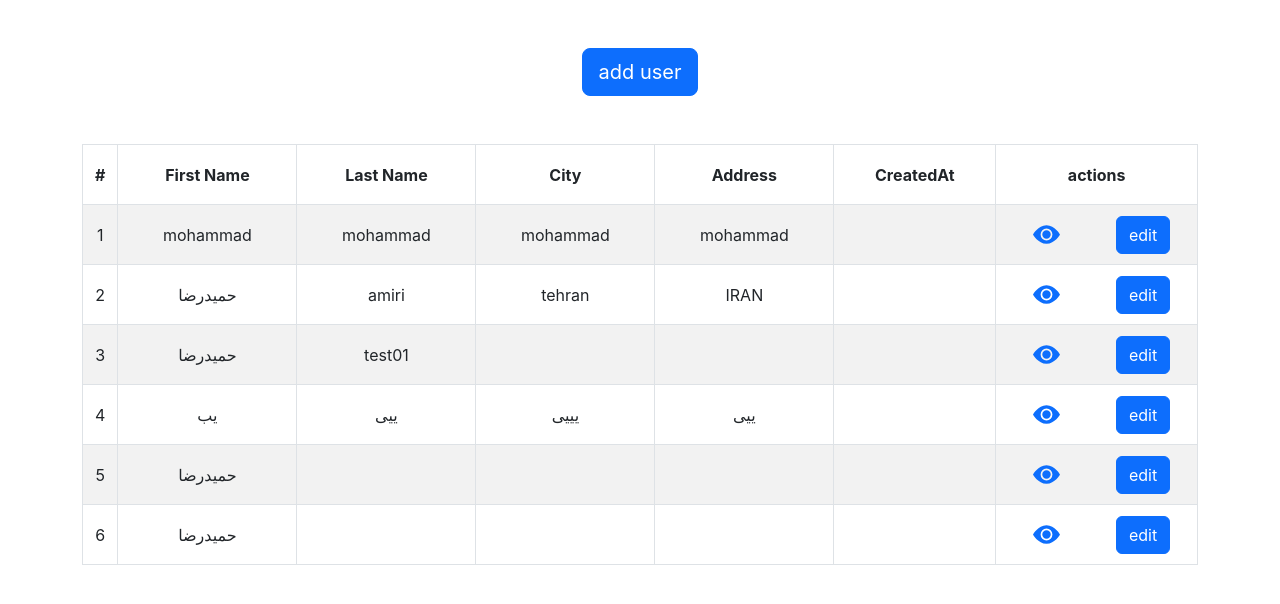
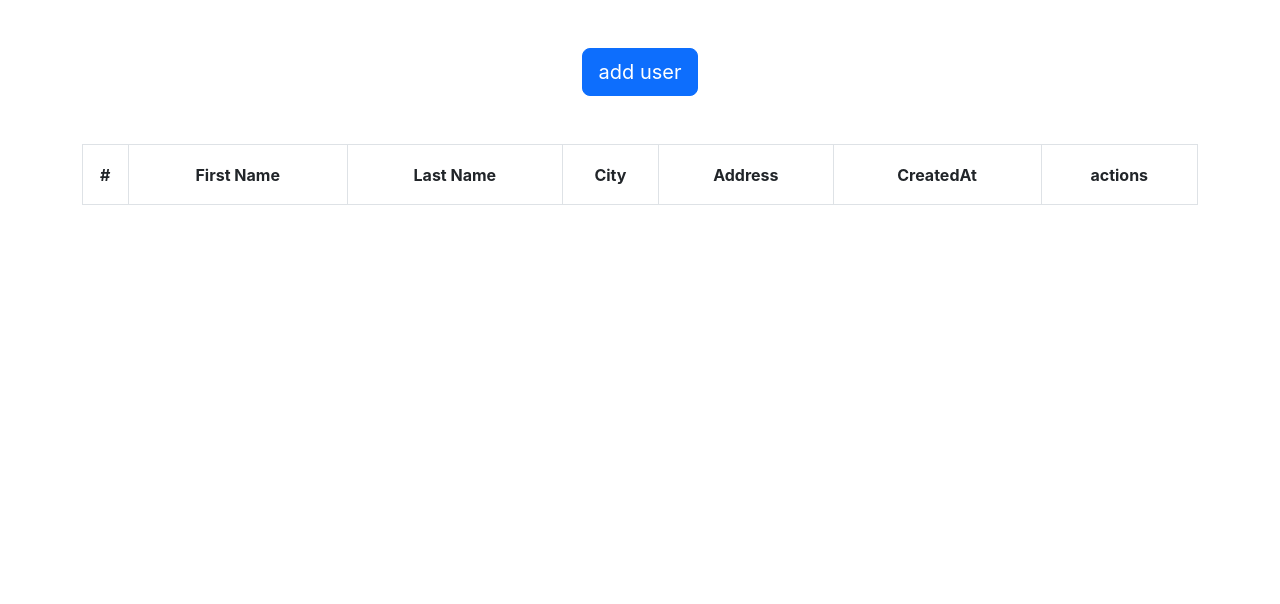
Before and after one commit to hamidrezajalivar/behpardaz-jahan, a React (Create React App) app: page / in a window 1280 px wide. Shown: the top 604 px of the page. Built offline with nearby package versions, Linux system fonts and the light colour scheme; data requests are answered from the project's data file.

Commit message:
Completing the delete component

```diff
--- a/data/db.json
+++ b/data/db.json
@@ -1,46 +1,3 @@
 {
-  "posts": [
-    {
-      "firstName": "mohammad",
-      "lastName": "mohammad",
-      "city": "mohammad",
-      "address": "mohammad",
-      "id": "1"
-    },
-    {
-      "firstName": "حمیدرضا",
-      "lastName": "amiri",
-      "city": "tehran",
-      "address": "IRAN",
-      "id": "wOD5A3Y"
-    },
-    {
-      "firstName": "حمیدرضا",
-      "lastName": "test01",
-      "city": "",
-      "address": "",
-      "id": "bM6toyq"
-    },
-    {
-      "firstName": "یب",
-      "lastName": "ییی",
-      "city": "یییی",
-      "address": "ییی",
-      "id": "Qpv0KwM"
-    },
-    {
-      "firstName": "حمیدرضا",
-      "lastName": "",
-      "city": "",
-      "address": "",
-      "id": "OoZ_NVk"
-    },
-    {
-      "firstName": "حمیدرضا",
-      "lastName": "",
-      "city": "",
-      "address": "",
-      "id": "yOjlOxV"
-    }
-  ]
+  "posts": []
 }
--- a/package.json
+++ b/package.json
@@ -14,6 +14,7 @@
     "react-router": "^6.4.2",
     "react-router-dom": "^6.4.2",
     "react-scripts": "5.0.1",
+    "react-toastify": "^9.0.8",
     "web-vitals": "^2.1.4"
   },
   "scripts": {
--- a/public/index.html
+++ b/public/index.html
@@ -11,7 +11,7 @@
 
   <link rel="manifest" href="%PUBLIC_URL%/manifest.json" />
   <link rel="stylesheet" href="/css/bootstrap.min.css"/>
-  <title>React App</title>
+  <title>حمیدرضا جلیور</title>
 </head>
 
 <body>
--- /dev/null
+++ b/services/config.json
@@ -0,0 +1,6 @@
+
+{
+
+    "userapi": "https://63581241c27556d289368088.mockapi.io/api/v1/users",
+    "localapi": "http://localhost:3001/posts"
+}
--- a/src/components/addUser.js
+++ b/src/components/addUser.js
@@ -19,7 +19,7 @@ const AddUser = () => {
         <Modal.Header closeButton>
           <Modal.Title>add new user</Modal.Title>
         </Modal.Header>
-        <Modal.Body><FormUser setShow={setShow} /></Modal.Body>
+        <Modal.Body><FormUser setShow={setShow} add={true} /></Modal.Body>
 
       </Modal>
     </>
--- a/src/components/formUser.js
+++ b/src/components/formUser.js
@@ -25,7 +25,7 @@ const FormEditUser = (props) => {
         }
 
         setValidated(true);
-
+        if (form.checkValidity() === true) {
             if (props.edit) {
 
                 axios
@@ -34,20 +34,19 @@ const FormEditUser = (props) => {
                     .catch();
 
             }
-        else {
+            else if (props.add) {
                 axios
                     .post("http://localhost:3001/posts", { ...user })
-                .then((res) => console.log("post", res.data))
-                .catch();
 
             }
             props.setShow(false)
 
-
+        }
 
 
 
     };
+    console.log(user);
     return (
         <Form noValidate validated={validated} onSubmit={handleSubmit} >
             <Row className="mb-3">
@@ -79,7 +78,7 @@ const FormEditUser = (props) => {
 
                 <Form.Group as={Col} md="6" controlId="validationCustom04">
                     <Form.Label>City</Form.Label>
-                    <Form.Control type="text" placeholder="City" name="city" onChange={changeHandler} required />
+                    <Form.Control type="text" placeholder="City" name="city" onChange={changeHandler} required  />
                     <Form.Control.Feedback type="invalid">
                         Please provide a valid city.
                     </Form.Control.Feedback>
--- a/src/components/tableList.js
+++ b/src/components/tableList.js
@@ -5,6 +5,7 @@ import FormUser from './formUser';
 import { Link } from 'react-router-dom';
 import Modal from 'react-bootstrap/Modal';
 import Table from 'react-bootstrap/Table';
+import axios from "axios";
 import styles from "../styles/tableList.module.css";
 import { useState } from 'react';
 
@@ -18,6 +19,12 @@ const TableList = ({ dataList }) => {
     const handleShowEdit = (event) => {
         setItemId(event.target.value)
         setShow(true);
+    }
+    const deleteUser = (event) => {
+
+        axios
+            .delete(`http://localhost:3001/posts/${event.target.value}`)
+
     }
     return (
         <>
@@ -50,9 +57,9 @@ const TableList = ({ dataList }) => {
                             <td>{item.createdAt}</td>
                             <td>
                                 <div className="d-flex justify-content-around align-items-center">
-                                    <Link to={`/users/${item.id}`}><BsEyeFill style={{fontSize:"27px",margin:"5px 10px"}} /></Link>
+                                    <Link to={`/users/${item.id}`}><BsEyeFill style={{ fontSize: "27px", margin: "5px 10px" }} /></Link>
                                     <Button value={item.id} variant="primary" onClick={(event) => handleShowEdit(event)}>edit</Button>
-
+                                    <Button value={item.id} variant="primary" onClick={(event) => deleteUser(event)}>delete</Button>
                                 </div>
                             </td>
                         </tr>
@@ -69,7 +76,7 @@ const TableList = ({ dataList }) => {
                 <Modal.Header closeButton>
                     <Modal.Title>Edit user</Modal.Title>
                 </Modal.Header>
-                <Modal.Body><FormUser id={itemId} edit={true}/></Modal.Body>
+                <Modal.Body><FormUser id={itemId} edit={true} /></Modal.Body>
 
             </Modal>
 
```
Also changed, not shown: services/httpService.js (added, +28 -0 lines), services/userService.js (added, +17 -0 lines), src/components/userDetails.js (+4 -4 lines), src/components/userList.js (+5 -5 lines), 1 other file (tests, documents, lock files or other folders). Lines whose indentation alone changed are shown as unchanged.
